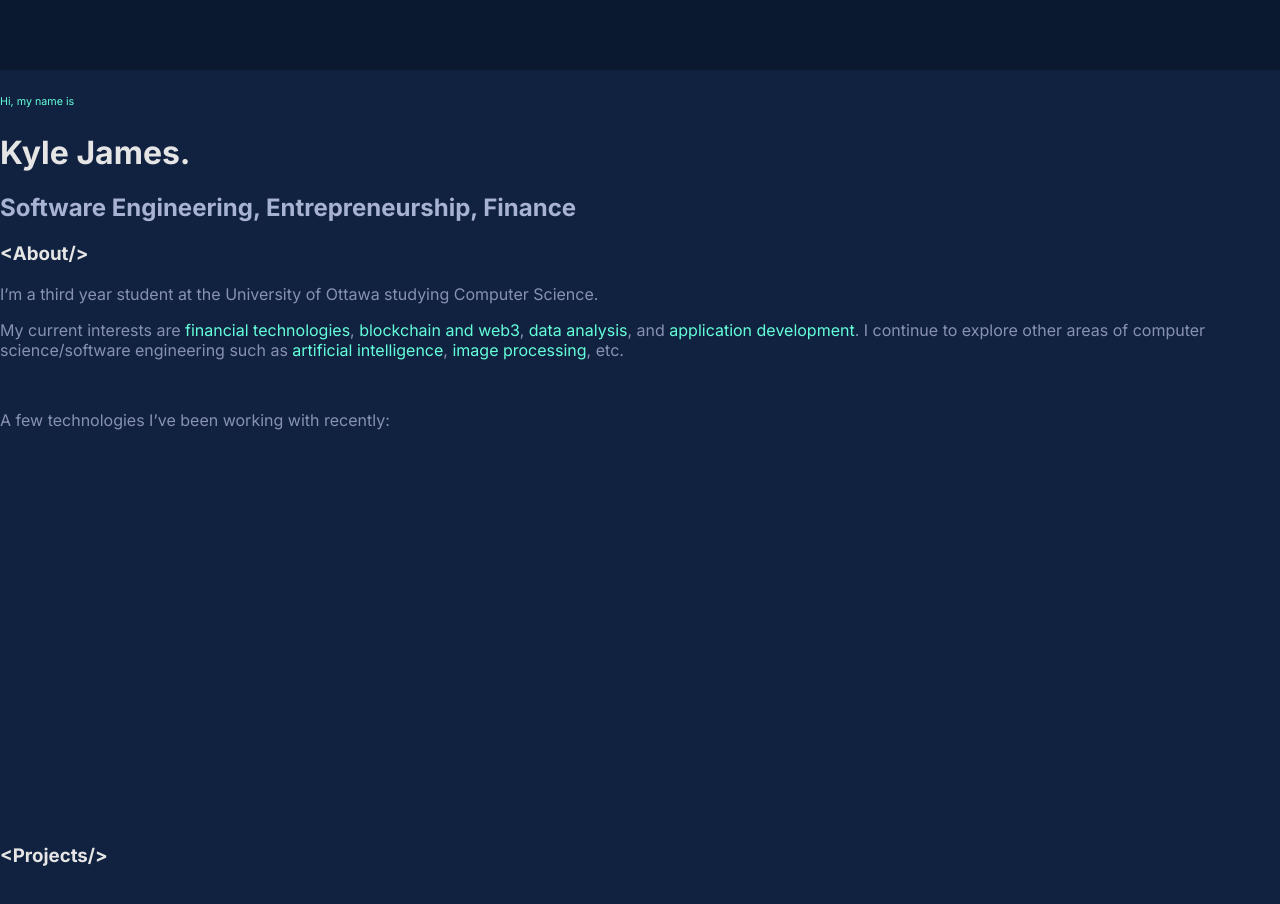
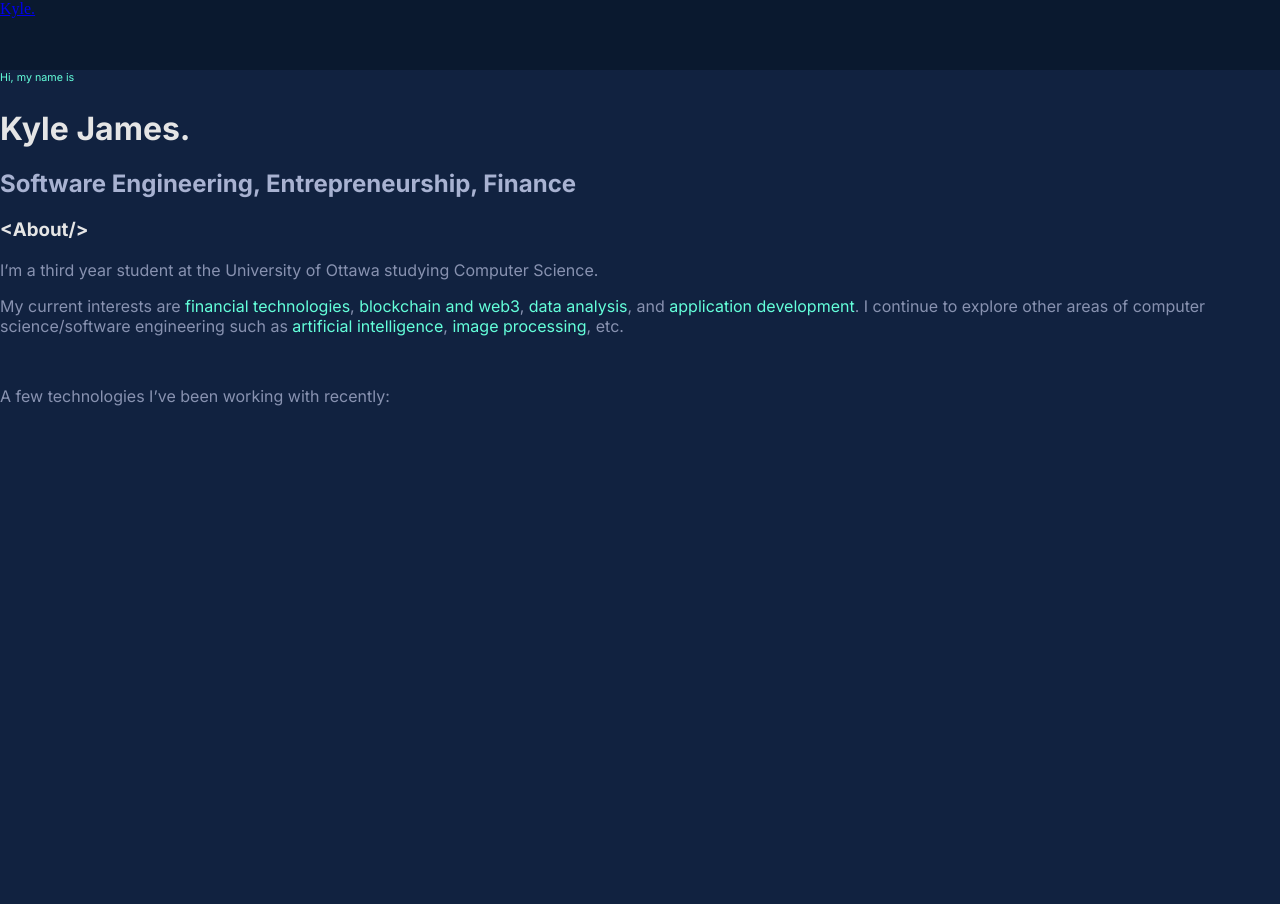
Before and after one commit to caxky/Personal-Site, a React (Create React App) app: page / in a window 1280 px wide. Shown: the top 904 px of the page. After the commit the page ends 800 px from the top, so only its background shows below. Built offline with nearby package versions, Linux system fonts and the light colour scheme.

Commit message:
Changed scrolling to snap to section

```diff
--- a/src/app.scss
+++ b/src/app.scss
@@ -6,10 +6,17 @@
     height: calc(100vh - 70px);
     position: relative;
     top: 70px;
+    overflow-y: scroll;
+    scroll-snap-type: y mandatory;
+    scrollbar-width: none;
+    &::-webkit-scrollbar{
+      display: none;
+    }
 
     > *{
       width: 100vw;
       height: calc(100vh - 70px);
+      scroll-snap-align: start;
     }
   }
 }
--- a/src/assets/styles/_styles.scss
+++ b/src/assets/styles/_styles.scss
@@ -1,4 +1,5 @@
 body {
   margin: 0;
   background-color: $dark-blue;
+  overflow-x: hidden;
 }
--- a/src/components/about/About.jsx
+++ b/src/components/about/About.jsx
@@ -2,7 +2,7 @@ import "./about.scss";
 
 export default function About() {
   return (
-    <div>
+    <div id="about">
       <div className="intro">
         <h6>Hi, my name is</h6>
         <h1>Kyle James.</h1>
--- a/src/components/navbar/Navbar.jsx
+++ b/src/components/navbar/Navbar.jsx
@@ -2,6 +2,12 @@ import './navbar.scss';
 
 export default function Navbar() {
   return (
-    <div className='navbar'></div>
+    <div className='navbar'>
+      <div className="wrapper">
+        <div className='left'>
+          <a href="#about" className='logo'>Kyle.</a>
+        </div>
+      </div>
+    </div>
   )
 }
```
